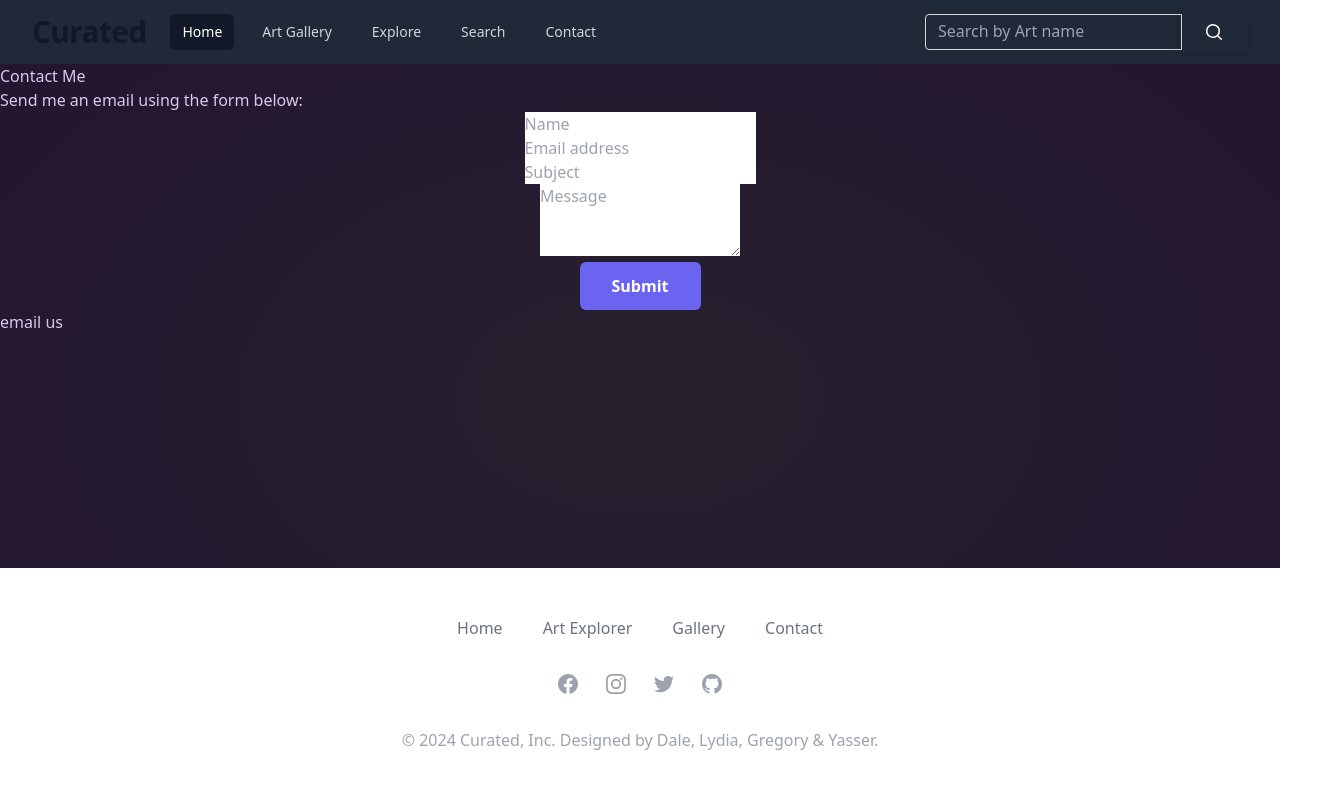
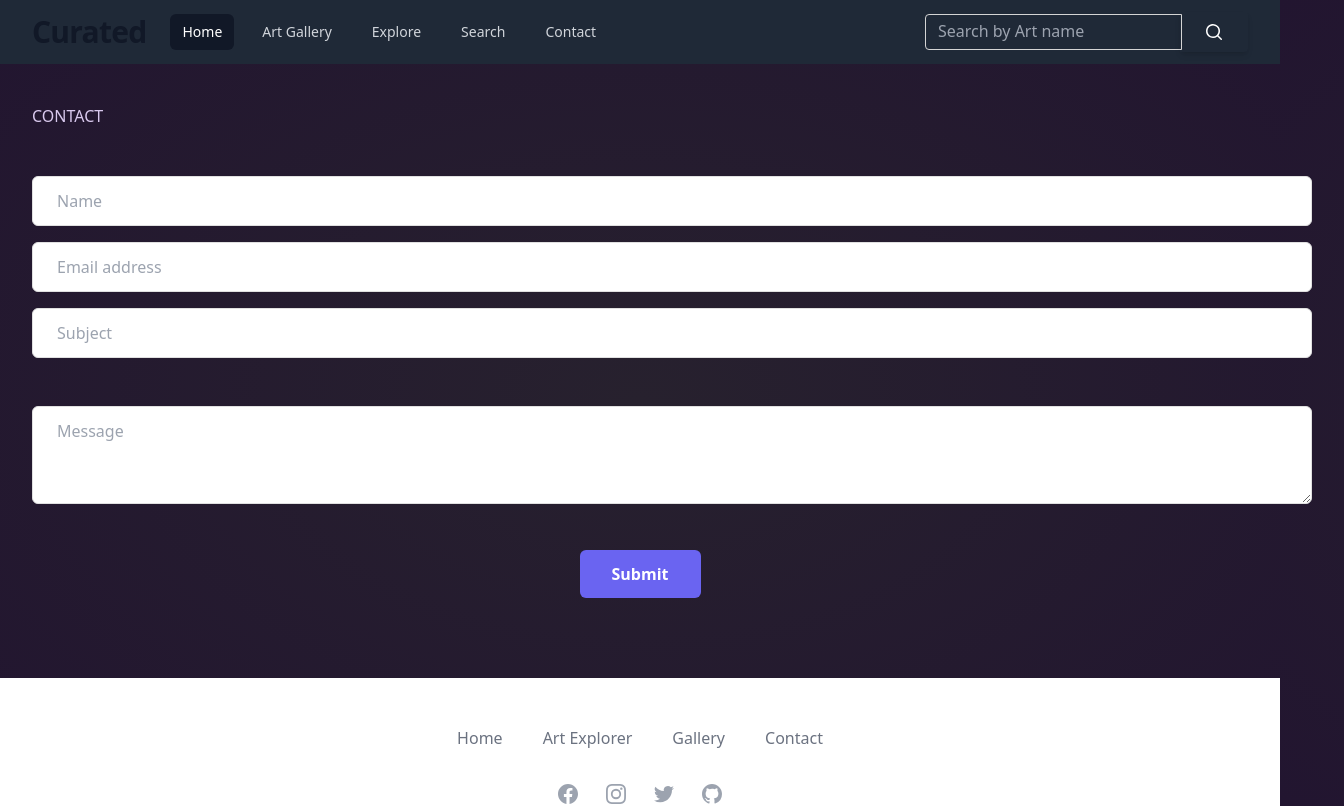
Before and after one commit to yrezvani/curated, a React (Vite) app: page /contact in a window 1280 px wide. Shown: the top 806 px of the page, 1344 px wide, since content can reach past the window. Built offline with nearby package versions, Linux system fonts and the light colour scheme; a web font is replaced by a local one.

Commit message:
add tailwind styling to contact form

```diff
--- a/src/components/ContactForm.jsx
+++ b/src/components/ContactForm.jsx
@@ -70,24 +70,24 @@ const ContactForm = () => {
     <div className='ContactForm'>
       <div className='container'>
         <div className='row'>
-          <div className='col-12 text-center'>
+          <div className='text-center'>
             <div className='contactForm'>
               <form id='contact-form' noValidate onSubmit={handleSubmit(onSubmit)}>
                 <div className='row formRow'>
-                  <div className='col-6'>
+                  <div className='col'>
                     <input
                       type='text'
                       name='name'
-                      className='form-control formInput'
+                      className='form-control formInput w-full rounded-md border border-[#e0e0e0] bg-white my-2 mx-8 py-3 px-6 text-base font-medium text-[#6B7280] outline-none focus:border-[#6A64F1] focus:shadow-md'
                       placeholder='Name'
                       {...register('name', { required: true })}
                     />
                   </div>
-                  <div className='col-6'>
+                  <div className='col'>
                     <input
                       type='email'
                       name='email'
-                      className='form-control formInput'
+                      className='form-control formInput w-full rounded-md border border-[#e0e0e0] bg-white my-2 mx-8 py-3 px-6 text-base font-medium text-[#6B7280] outline-none focus:border-[#6A64F1] focus:shadow-md'
                       placeholder='Email address'
                       {...register('email', { required: true })}
                     />
@@ -98,7 +98,7 @@ const ContactForm = () => {
                     <input
                       type='text'
                       name='subject'
-                      className='form-control formInput'
+                      className='form-control formInput w-full rounded-md border border-[#e0e0e0] bg-white my-2 mx-8 py-3 px-6 text-base font-medium text-[#6B7280] outline-none focus:border-[#6A64F1] focus:shadow-md'
                       placeholder='Subject'
                       {...register('subject', { required: true })}
                     />
@@ -109,7 +109,7 @@ const ContactForm = () => {
                     <textarea
                       rows={3}
                       name='message'
-                      className='form-control formInput'
+                      className='form-control formInput w-full rounded-md border border-[#e0e0e0] bg-white my-10 mx-8 py-3 px-6 text-base font-medium text-[#6B7280] outline-none focus:border-[#6A64F1] focus:shadow-md'
                       placeholder='Message'
                       {...register('message', { required: true })}
                     />
--- a/src/pages/Contact.jsx
+++ b/src/pages/Contact.jsx
@@ -3,29 +3,14 @@ import "./Contact.css";
 // import { Link } from 'react-router-dom'
 import ContactForm from '../components/ContactForm';
 
-{/* Define Mailto function to call with ContactForm component*/}
-const Mailto = ({ email, subject = '', body = '', children }) => {
-  let params = subject || body ? '?' : '';
-  if (subject) params += `subject=${encodeURIComponent(subject)}`;
-  if (body) params += `${subject ? '&' : ''}body=${encodeURIComponent(body)}`;
 
-  return <a className='mail-link' href={`mailto:${email}${params}`}>{children}</a>;
-};
 
 {/*component to display contact information, links and read PDFViewer and ContactForm components */}
 function Contact() {
   return (
-    <div className='contact-container'>
-      <h1>Contact Me</h1>
-      <p>
-        Send me an email using the form below:
-      </p>
+    <div className='contact-container pb-20'>
+      <h1 className='contact-heading py-10 mx-8'>CONTACT</h1>
       <ContactForm />
-
-      <Mailto className="mail-link" email="lcbarham9@gmail.com" subject="Hello" body="">
-        email us
-      </Mailto>
-
     </div>
   );
 
```
